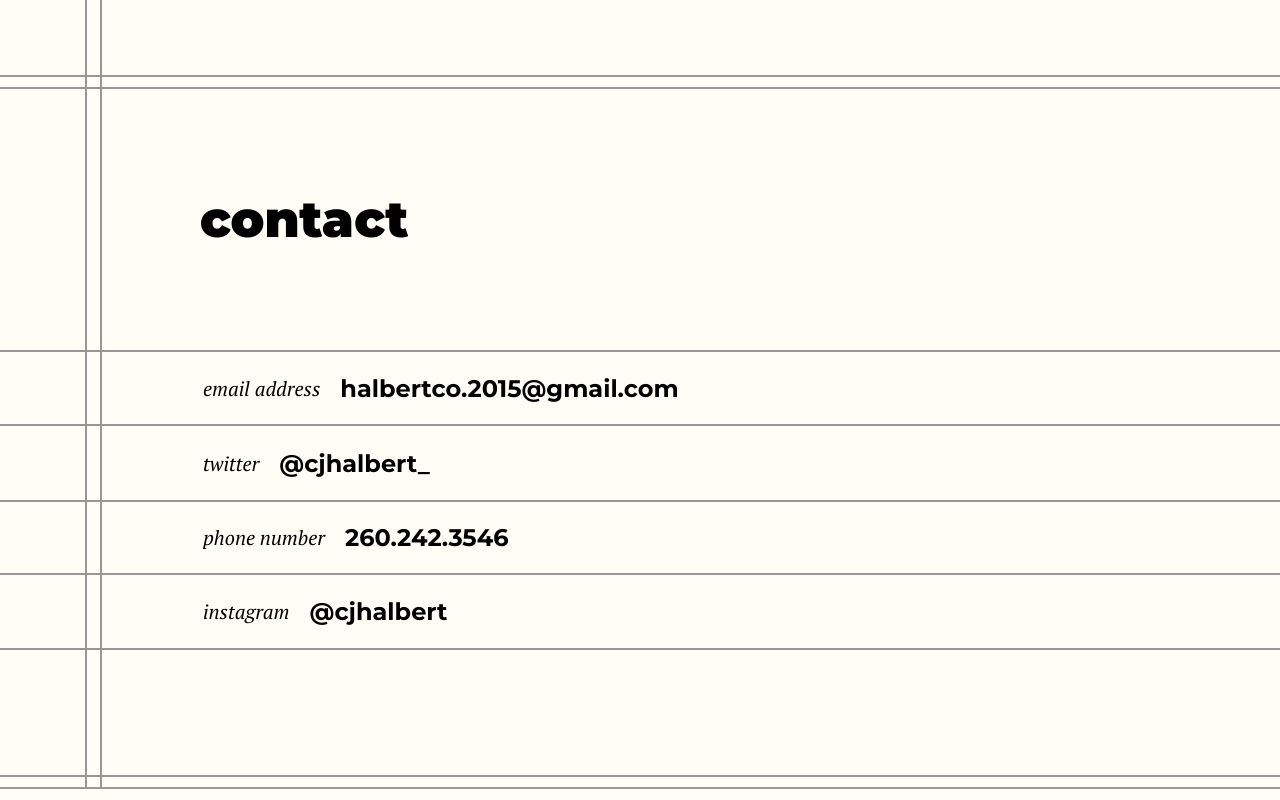
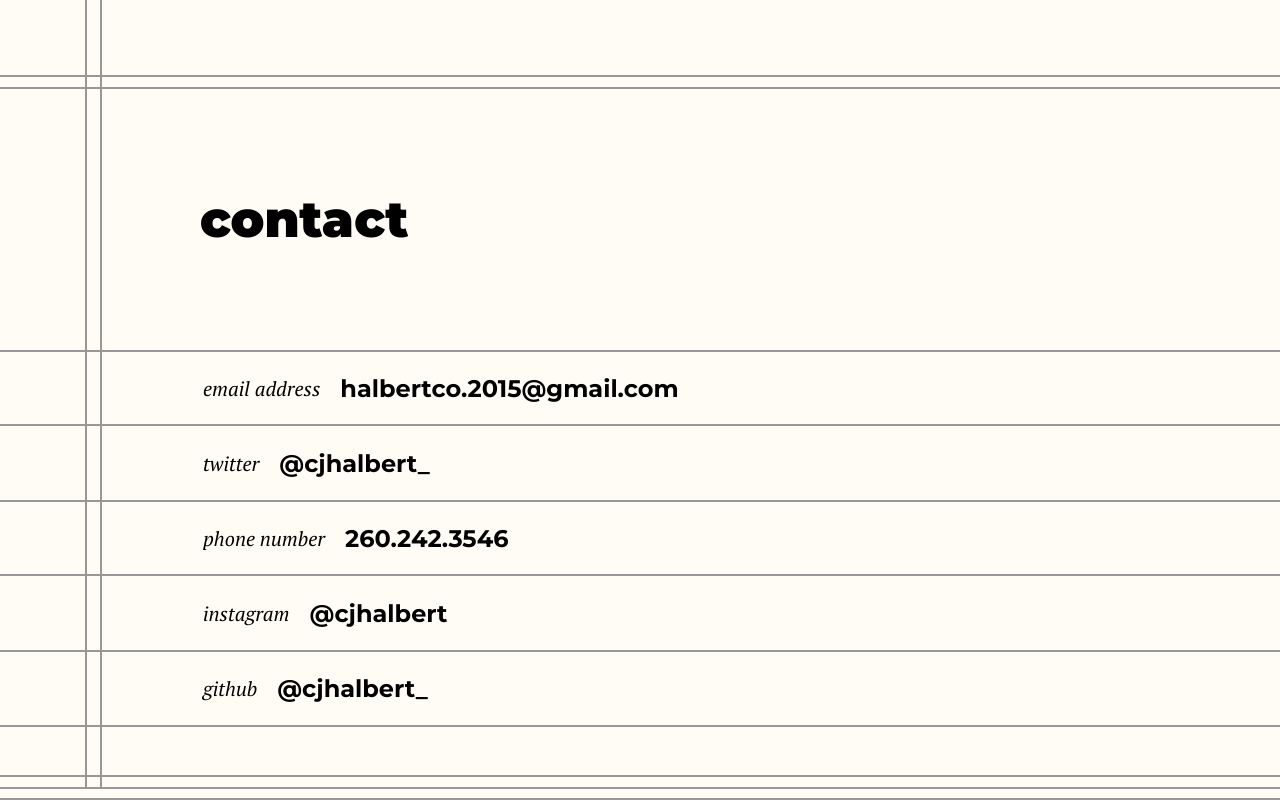
Before and after one commit to cjhalbert-zz/cjhalbert.github.io, a React (Create React App) app: page / in a window 1280 px wide. Shown: the part 2666-3466 px from the top of the page. Built offline with nearby package versions, Linux system fonts and the light colour scheme.

Commit message:
Add github link and back to home links on iec and max pages

```diff
--- a/src/components/Contact.js
+++ b/src/components/Contact.js
@@ -25,6 +25,12 @@ class Contact extends Component {
                         <a href="https://www.instagram.com/cjhalbert/?hl=en"><h2>@cjhalbert</h2></a>
                     </div>
                 </section>
+                <section className="contact-section">
+                    <div>
+                        <p>github</p>
+                        <a href="https://github.com/cjhalbert"><h2>@cjhalbert_</h2></a>
+                    </div>
+                </section>
             </main>
         )
     }
--- a/src/projectsdata.js
+++ b/src/projectsdata.js
@@ -164,6 +164,7 @@ export const innovativeeducatorsconference = (
                 <li><img src={iecProgram} alt=""/></li>
             </ul>
         </section>
+        <Link to="/"><p className="back-to-home">Back to Home</p></Link>
     </main>
 )
 export const maxwelldenari = (
@@ -186,5 +187,6 @@ export const maxwelldenari = (
                 <li className="stretch-column-grid"><img src={maxFinalHoriz} alt=""/></li>
             </ul>
         </section>
+        <Link to="/"><p className="back-to-home">Back to Home</p></Link>
     </main>
 )
```
